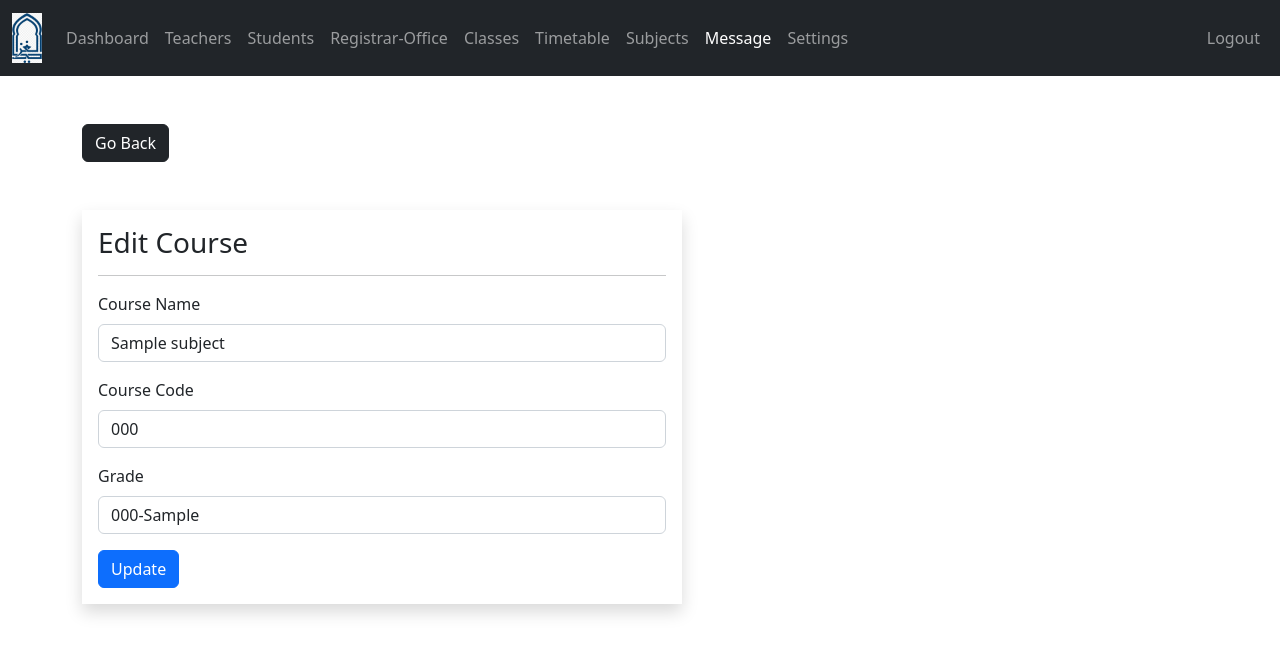
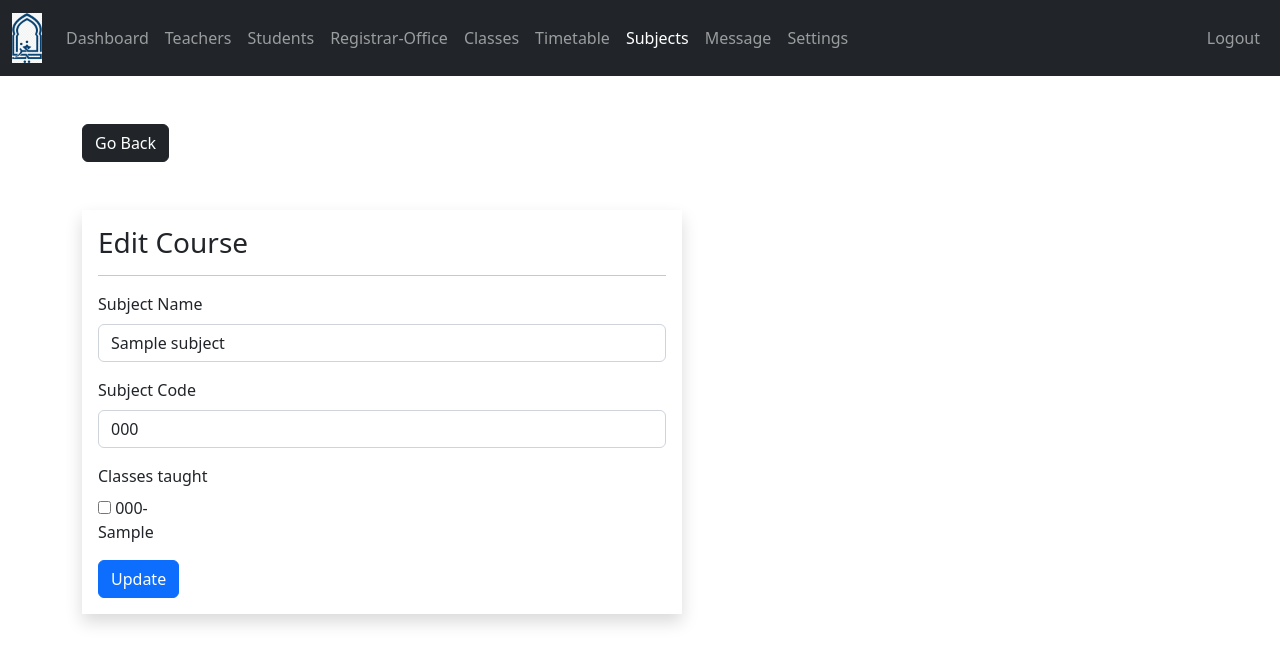
Before and after one commit to Habib-Ashraf-Hassan/internal_attachment_project, a PHP site: page /admin/course-edit.php?course_id=1 in a window 1280 px wide. Shown: the top 665 px of the page. Run offline with PHP 8.4, Linux system fonts and the light colour scheme; the visitor is signed in with stand-in values (Sample User, id 1); tables that the repository leaves empty or names only in its code hold one stand-in row (values such as "Sample post").

Commit message:
subject feature-view,edit,delete

```diff
--- a/admin/course-delete.php
+++ b/admin/course-delete.php
@@ -6,7 +6,7 @@ if (isset($_SESSION['admin_id']) &&
 
   if ($_SESSION['role'] == 'Admin') {
      include "../DB_connection.php";
-     include "data/course.php";
+     include "data/subject.php";
 
      $id = $_GET['course_id'];
      if (removeCourse($id, $conn)) {
--- a/admin/course-edit.php
+++ b/admin/course-edit.php
@@ -25,10 +25,10 @@ if (isset($_SESSION['admin_id']) &&
 <head>
 	<meta charset="UTF-8">
 	<meta name="viewport" content="width=device-width, initial-scale=1.0">
-	<title>Admin - Edit Course</title>
+	<title>Admin - Edit Class</title>
 	<link rel="stylesheet" href="https://cdn.jsdelivr.net/npm/bootstrap@5.2.0/dist/css/bootstrap.min.css">
 	<link rel="stylesheet" href="../css/style.css">
-	<link rel="icon" href="../logo.png">
+	<link rel="icon" href="../images/Madrassa_logo2.png">
   <script src="https://ajax.googleapis.com/ajax/libs/jquery/3.6.0/jquery.min.js"></script>
   <link rel="stylesheet" href="https://cdnjs.cloudflare.com/ajax/libs/font-awesome/4.7.0/css/font-awesome.min.css">
 </head>
@@ -55,37 +55,42 @@ if (isset($_SESSION['admin_id']) &&
           </div>
         <?php } ?>
         <div class="mb-3">
-          <label class="form-label">Course Name</label>
+          <label class="form-label">Subject Name</label>
           <input type="text"
                  class="form-control"
                  value="<?=$course['subject']?>"
                  name="course_name">
         </div>
         <div class="mb-3">
-          <label class="form-label">Course Code</label>
+          <label class="form-label">Subject Code</label>
           <input type="text"
                  class="form-control"
                  value="<?=$course['subject_code']?>"
                  name="course_code">
         </div>
         <div class="mb-3">
-          <label class="form-label">Grade</label>
-          <select name="grade"
-                  class="form-control" >
-                  <?php foreach ($grades as $grade) {
-                     $selected = 0;
-                     if ($grade['grade_id'] == $course['grade'] ) {
-                       $selected = 1;
-                     }
-                  ?>
+          <label class="form-label">Classes taught</label>
+          <div class="row row-cols-5">
+                <?php
+                    $grade_ids = str_split(trim($course['grade']));
+                     foreach ($grades as $grade){
+                        $checked = 0;
+                        foreach ($grade_ids as $grade_id){
+                            if ($grade_id == $grade['grade_id']){
+                                $checked = 1;
+                            }
+                        }
 
-                    <option  value="<?=$grade['grade_id']?>"
-                          <?php if ($selected) echo "selected"; ?> >
-                       <?=$grade['grade_code'].'-'.$grade['grade']?>
-                    </option>
-                  <?php } ?>
+                    ?>
 
-          </select>
+                <div class="col">
+                <input type="checkbox" name="grade[]"
+                <?php if ($checked) echo "checked"; ?>
+                value="<?=$grade['grade_id']?>">
+                <?=$grade['grade_code']?>-<?=$grade['grade']?>
+                </div>
+                <?php } ?>
+            </div>
         </div>
         <input type="text"
                  class="form-control"
@@ -101,7 +106,7 @@ if (isset($_SESSION['admin_id']) &&
     <script src="https://cdn.jsdelivr.net/npm/bootstrap@5.2.0/dist/js/bootstrap.bundle.min.js"></script>
     <script>
         $(document).ready(function(){
-             $("#navLinks li:nth-child(8) a").addClass('active');
+             $("#navLinks li:nth-child(7) a").addClass('active');
         });
     </script>
 
--- a/admin/inc/navbar.php
+++ b/admin/inc/navbar.php
@@ -34,7 +34,7 @@
             </li>
 
             <li class="nav-item">
-            <a class="nav-link" href="#contact">Subjects</a>
+            <a class="nav-link" href="course.php">Subjects</a>
             </li>
 
             <li class="nav-item">
--- a/admin/index.php
+++ b/admin/index.php
@@ -45,7 +45,7 @@ if (isset($_SESSION['admin_id']) &&
                  <i class="fa fa-columns fs-1" aria-hidden="true"></i><br>
                   Timetable
                </a>
-               <a href="" class="col btn btn-dark m-2 py-3">
+               <a href="course.php" class="col btn btn-dark m-2 py-3">
                  <i class="fa fa-book fs-1" aria-hidden="true"></i><br>
                   Subjects
                </a>
```
Also changed, not shown: admin/course.php (+17 -9 lines), admin/req/course-edit.php (+16 -37 lines), admin/student-delete.php (line endings or trailing spaces).
